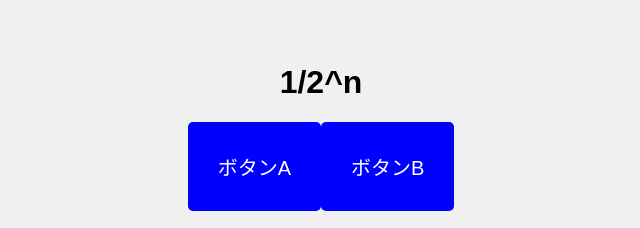
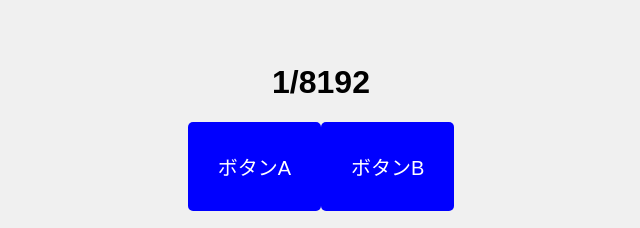
Before and after one commit to Turbot-kare/randomgame, a plain HTML site: page index.html in a window 1280 px wide. Shown: the part 236-464 px from the top of the page, 319-959 px from the left. Drawn offline with Linux system fonts and the light colour scheme.

Commit message:
Update index.html

```diff
--- a/index.html
+++ b/index.html
@@ -53,7 +53,7 @@
 <body>
     <div class="container">
         <div id="game-screen">
-            <h1>1/2^n</h1>
+            <h1>1/8192</h1>
             <div class="buttons">
                 <button id="buttonA">ボタンA</button>
                 <button id="buttonB">ボタンB</button>
```
